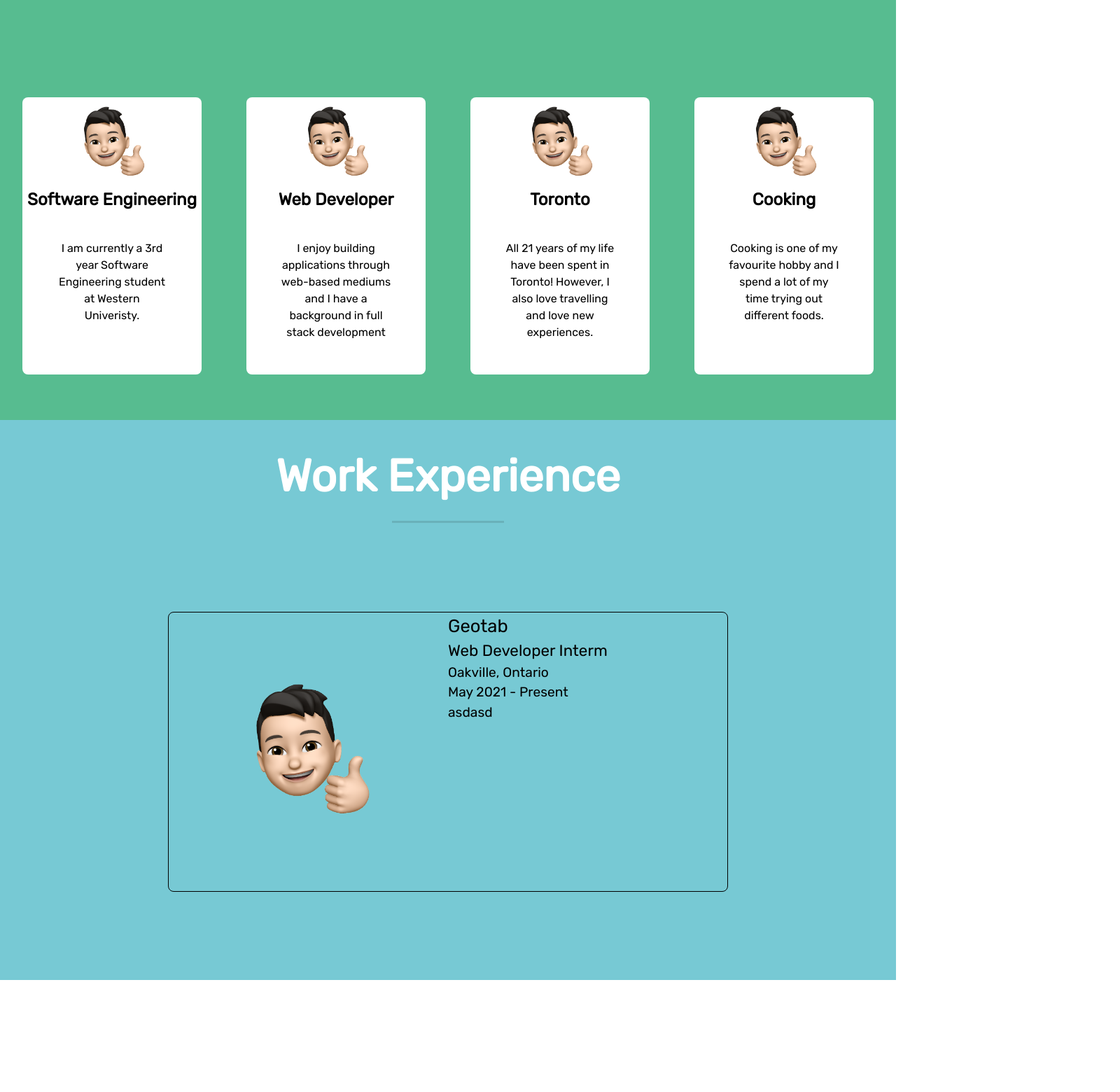
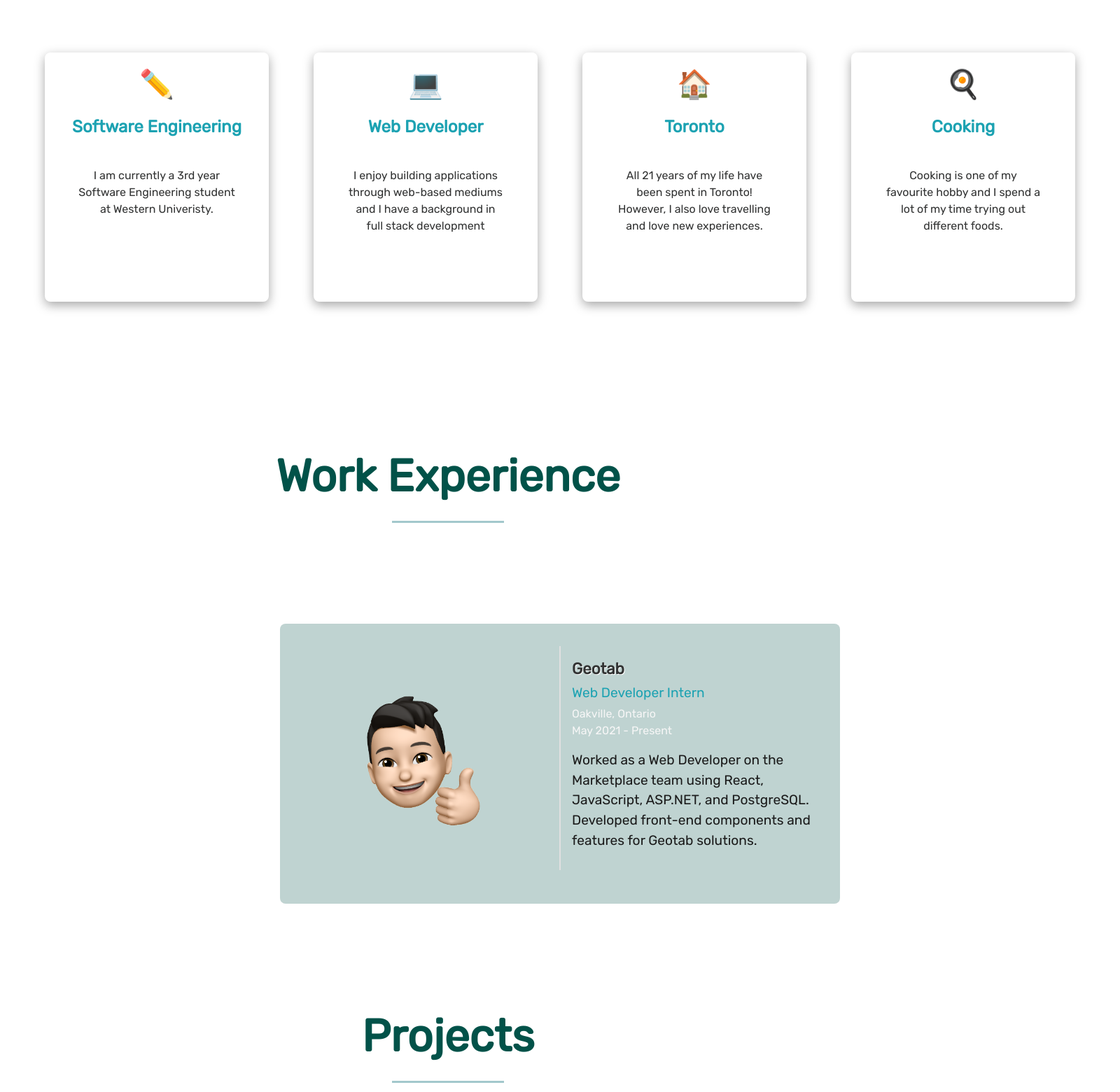
Before and after one commit to slin349/PersonalWebsite, a React (Create React App) app in the folder personal-website/: page / in a window 1280 px wide. Shown: the part 1000-2560 px from the top of the page at 70% size, 1600 px wide, since content can reach past the window. Before the commit the page ends 2400 px from the top, so only its background shows below. Built offline with nearby package versions, Linux system fonts and the light colour scheme.

Commit message:
page reformat done

```diff
--- a/personal-website/src/components/AboutMeCard.jsx
+++ b/personal-website/src/components/AboutMeCard.jsx
@@ -10,7 +10,7 @@ const AboutMeCard = ({ datainfo }) => {
 
     return (
         <Grid className={classes.aboutMeCard}>
-            <img src={datainfo.img} alt='tiny-img' className={classes.aboutMeImage} />
+            <Typography className={classes.aboutMeIcon}>{datainfo.img}</Typography>
             <Typography className={classes.aboutMeTitleText}>{datainfo.title}</Typography>
             <Typography className={classes.aboutMeDescription}>{datainfo.description}</Typography>
         </Grid>
--- a/personal-website/src/components/LandingPage.jsx
+++ b/personal-website/src/components/LandingPage.jsx
@@ -6,6 +6,7 @@ import { aboutMeData, workData } from '../data/data';
 import memoji from '../images/memoji.png';
 import AboutMeCard from './AboutMeCard';
 import WorkCard from './WorkCard';
+import ProjectCard from './ProjectCard';
 
 const useStyle = makeStyles(styles)
 
@@ -44,28 +45,41 @@ const LandingPage = () => {
                 </Grid>
             </Grid>
             <Grid className={classes.pageTwoContainer}>
-                <Grid className={classes.aboutMeTitleContainer}>
-                    <Typography className={classes.aboutMeTitle}>
+                <Grid className={classes.titleContainer}>
+                    <Typography className={classes.title}>
                         About Me
                     </Typography>
                     <Divider className={classes.divider} />
                 </Grid>
-                <Grid className={classes.aboutMeTextContainer}>
+                <Grid className={classes.contentContainer}>
                     {aboutMeData.map((datainfo, index) => (
                         <AboutMeCard key={index} datainfo={datainfo} />
                     ))}
                 </Grid>
             </Grid>
             <Grid className={classes.pageThreeContainer}>
-                <Grid className={classes.aboutMeTitleContainer}>
-                    <Typography className={classes.aboutMeTitle}>
+                <Grid className={classes.titleContainer}>
+                    <Typography className={classes.title}>
                         Work Experience
                     </Typography>
                     <Divider className={classes.divider} />
                 </Grid>
-                <Grid className={classes.workCardsContainer}>
+                <Grid className={classes.contentContainer}>
                     {workData.map((workdata, index) => (
                         <WorkCard key={index} workData={workdata} />
+                    ))}
+                </Grid>
+            </Grid>
+            <Grid className={classes.pageFourContainer}>
+                <Grid className={classes.titleContainer}>
+                    <Typography className={classes.title}>
+                        Projects
+                    </Typography>
+                    <Divider className={classes.divider} />
+                </Grid>
+                <Grid container className={classes.contentContainer}>
+                    {aboutMeData.map(() => (
+                        <ProjectCard />
                     ))}
                 </Grid>
             </Grid>
--- /dev/null
+++ b/personal-website/src/components/ProjectCard.jsx
@@ -0,0 +1,21 @@
+import { Grid, Typography } from '@mui/material';
+import { makeStyles } from '@mui/styles';
+import React from 'react'
+import { styles } from '../styleobjects/styles';
+import memoji from '../images/memoji.png';
+
+const useStyle = makeStyles(styles)
+
+const ProjectCard = () => {
+    const classes = useStyle();
+
+    return (
+        <Grid xs={4} className={classes.projectCardContainer}>
+            <Grid className={classes.projectCard}>
+                <img src={memoji} className={classes.projectCardImage} alt='projectImage' />
+            </Grid>
+        </Grid>
+    )
+}
+
+export default ProjectCard;
--- a/personal-website/src/components/WorkCard.jsx
+++ b/personal-website/src/components/WorkCard.jsx
@@ -1,4 +1,4 @@
-import { Grid, Typography } from '@mui/material';
+import { Divider, Grid, Typography } from '@mui/material';
 import { makeStyles } from '@mui/styles';
 import React from 'react'
 import { styles } from '../styleobjects/styles';
@@ -13,6 +13,7 @@ const WorkCard = ({ workData }) => {
             <Grid className={classes.workCardImageContainer}>
                 <img src={workData.img} className={classes.workCardImage} alt='workImage' />
             </Grid>
+            <Divider orientation='vertical' className={classes.dividerStyle} />
             <Grid className={classes.workCardContent}>
                 <Typography className={classes.workCardTitle}>
                     {workData.title}
--- a/personal-website/src/data/data.js
+++ b/personal-website/src/data/data.js
@@ -2,22 +2,22 @@ import memoji from '../images/memoji.png';
 
 export const aboutMeData = [
     {
-        img: memoji,
+        img: '✏️',
         title: 'Software Engineering',
         description: 'I am currently a 3rd year Software Engineering student at Western Univeristy.',
     },
     {
-        img: memoji,
+        img: '💻',
         title: 'Web Developer',
         description: 'I enjoy building applications through web-based mediums and I have a background in full stack development ',
     },
     {
-        img: memoji,
+        img: '🏠',
         title: 'Toronto',
         description: 'All 21 years of my life have been spent in Toronto! However, I also love travelling and love new experiences.',
     },
     {
-        img: memoji,
+        img: '🍳',
         title: 'Cooking',
         description: 'Cooking is one of my favourite hobby and I spend a lot of my time trying out different foods.',
     },
@@ -27,9 +27,9 @@ export const workData = [
     {
         img: memoji,
         title: 'Geotab',
-        role: 'Web Developer Interm',
+        role: 'Web Developer Intern',
         location: 'Oakville, Ontario',
         date: 'May 2021 - Present',
-        description: 'asdasd'
+        description: 'Worked as a Web Developer on the Marketplace team using React, JavaScript, ASP.NET, and PostgreSQL. Developed front-end components and features for Geotab solutions.'
     }
 ];
--- a/personal-website/src/styleobjects/styles.js
+++ b/personal-website/src/styleobjects/styles.js
@@ -42,25 +42,22 @@ export const styles = {
         margin: '1rem',
         borderRadius: '10rem',
         alignSelf: 'center',
-        '&:hover': {
-            backgroundColor: '#ED9121',
-        },
     },
     pageTwoContainer: {
         height: '100vh',
         display: 'flex',
         flexDirection: 'column',
-        backgroundColor: '#57BC90',
+        backgroundColor: 'white',
     },
-    aboutMeTitleContainer: {
+    titleContainer: {
         display: 'flex',
         flexDirection: 'column',
         width: '100%',
         alignContent: 'center',
     },
-    aboutMeTitle: {
+    title: {
         margin: '2rem auto 1rem auto',
-        color: 'white',
+        color: '#015249',
         fontWeight: '600',
         fontSize: '4rem',
     },
@@ -68,13 +65,14 @@ export const styles = {
         color: 'black',
         margin: '0 auto',
         width: '10rem',
-        borderBottomWidth: '0.2rem'
+        borderBottomWidth: '0.2rem',
+        backgroundColor: 'rgba(28, 162, 178, 0.3)',
     },
-    aboutMeTextContainer: {
-        width: '100%',
+    contentContainer: {
+        width: '100rem',
         display: 'flex',
         justifyContent: 'center',
-        marginTop: '10rem',
+        margin: '6rem auto',
     },
     aboutMeCard: {
         display: 'flex',
@@ -83,43 +81,39 @@ export const styles = {
         maxHeight: '25rem',
         width: '20rem',
         margin: '2rem',
-        backgroundColor: 'white',
         textAlign: 'center',
         alignItems: 'center',
+        boxShadow: 'rgba(0, 0, 0, 0.35) 0px 5px 15px',
     },
-    aboutMeImage: {
-        height: '8rem',
-        width: '8rem',
+    aboutMeIcon: {
+        height: '3.5rem',
+        fontSize: '2.5rem',
+        margin: '1rem 0rem',
     },
     aboutMeTitleText: {
         fontSize: '1.5rem',
         width: '100%',
         fontWeight: '600',
         marginBottom: '2.5rem',
+        color: '#1CA2B2',
     },
     aboutMeDescription: {
         fontSize: '1rem',
         height: '12rem',
         margin: '0rem 3rem',
+        color: '#323333',
     },
     pageThreeContainer: {
         height: '100vh',
         display: 'flex',
         flexDirection: 'column',
-        backgroundColor: '#77C9D4',
-    },
-    workCardsContainer: {
-        display: 'flex',
-        flexDirection: 'column',
-        height: '100%',
-        alignItems: 'center',
-        justifyContent: 'center',
+        backgroundColor: 'white',
     },
     workCard: {
         display: 'flex',
         width: '50rem',
         height: '25rem',
-        border: '0.1rem solid black',
+        backgroundColor: 'rgba(1, 82, 73, 0.25)',
         borderRadius: '0.5rem',
         margin: '3rem 0rem',
     },
@@ -134,20 +128,63 @@ export const styles = {
     },
     workCardContent: {
         width: '50%',
+        padding: '1rem',
+    },
+    dividerStyle: {
+        height: '20rem',
+        marginTop: '2rem',
+        borderRightWidth: '0.15rem',
+        backgroundColor: 'white',
     },
     workCardTitle: {
-        fontSize: '1.6rem',
+        fontSize: '1.4rem',
+        fontWeight: '600',
+        marginTop: '2rem',
+        color: '#323333',
+        textShadow: '1px 1px 0px white',
     },
     workCardRole: {
-        fontSize: '1.4rem',
+        fontSize: '1.2rem',
+        fontWeight: '500',
+        color: '#1CA2B2',
+        margin: '0.2rem 0rem',
     },
     workCardLocation: {
-        fontSize: '1.2rem',
+        fontSize: '1rem',
+        color: '#F6F6F6',
     },
     workCardDate: {
-        fontSize: '1.2rem',
+        fontSize: '1rem',
+        color: '#F6F6F6',
+        marginBottom: '1rem',
     },
     workCardDescription: {
         fontSize: '1.2rem',
-    }
+        color: '#1B1B1B',
+    },
+    pageFourContainer: {
+        height: '100vh',
+        display: 'flex',
+        flexDirection: 'column',
+        backgroundColor: 'white',
+    },
+    projectCardContainer: {
+        display: 'flex',
+        flexDirection: 'column',
+        alignItems: 'center',
+        padding: '1rem',
+    },
+    projectCard: {
+        boxShadow: 'rgba(0, 0, 0, 0.35) 0px 5px 15px',
+        width: '20rem',
+        height: '20rem',
+        marginBottom: '2rem',
+    },
+    projectCardImage: {
+        width: '100%',
+        opacity: '90%',
+        '&:hover': {
+            opacity: '100%',
+        },
+    },
 }
```
